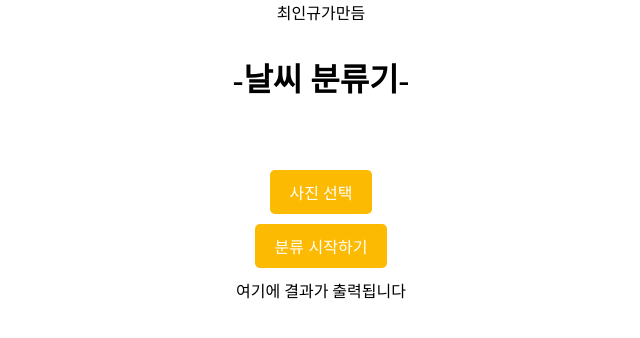
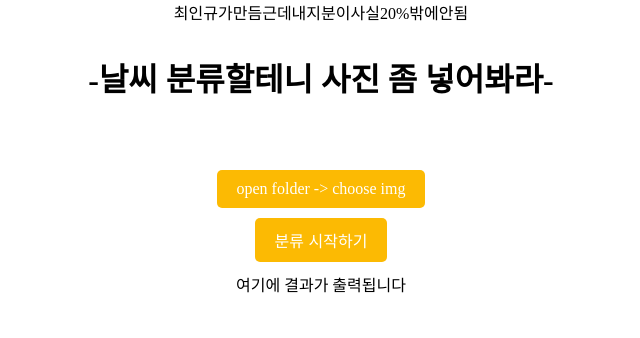
Before and after one commit to yeeeengyu/WeatherClassifier, a FastAPI app: page / in a window 1280 px wide. Shown: the top 338 px of the page, without its empty margins (319-959 px from the left). Run offline with FastAPI, Linux system fonts and the light colour scheme.

Commit message:
savefile

```diff
--- a/main.py
+++ b/main.py
@@ -11,8 +11,6 @@ app = FastAPI()
 
 app.mount("/static", StaticFiles(directory="static"), name="static")
 templates = Jinja2Templates(directory="templates")
-
-# 모델 로딩
 model = YOLO("best.pt")
 
 @app.get("/", response_class=HTMLResponse)
--- a/static/script.js
+++ b/static/script.js
@@ -63,6 +63,6 @@ classifyBtn.addEventListener("click", async () => {
       resultDiv.innerHTML = `<p>에러 발생: ${data.error}</p>`;
     }
   } catch (error) {
-    resultDiv.innerHTML = `<p>에러 발생: ${error.message}</p>`;
+    resultDiv.innerHTML = `<p>에러 ${error.message}</p>`;
   }
 });
--- a/templates/index.html
+++ b/templates/index.html
@@ -5,18 +5,18 @@
     <meta name="viewport" content="width=device-width, initial-scale=1.0" />
     <link rel="stylesheet" href="/static/style/style.css" />
     <script src="/static/script.js" defer></script>
-    <link rel="icon" href="/static/favicon.ico" />
+    <link rel="icon" href="/static/favicon.ico"/>
     <title>날씨 분류기</title>
   </head>
   <body>
-    <nav><p>최인규가만듬</p></nav>
-    <h1>-날씨 분류기-</h1>
+    <nav><p>최인규가만듬근데내지분이사실20%밖에안됨</p></nav>
+    <h1>-날씨 분류할테니 사진 좀 넣어봐라-</h1>
     <main style="margin: 20px;">
       <div class="image-container"></div>
     </main>
     <div class="button-container">
       <input type="file" id="in" accept="image/*" style="display: none; margin: 20px;"  />
-      <label for="in" id="uploadBtn">사진 선택</label>
+      <label for="in" id="uploadBtn">open folder -> choose img</label>
       <button id="Classify"><p>분류 시작하기</p></button>
       <div id="resultFUCK"><p>여기에 결과가 출력됩니다</p></div>
     </div>
```
